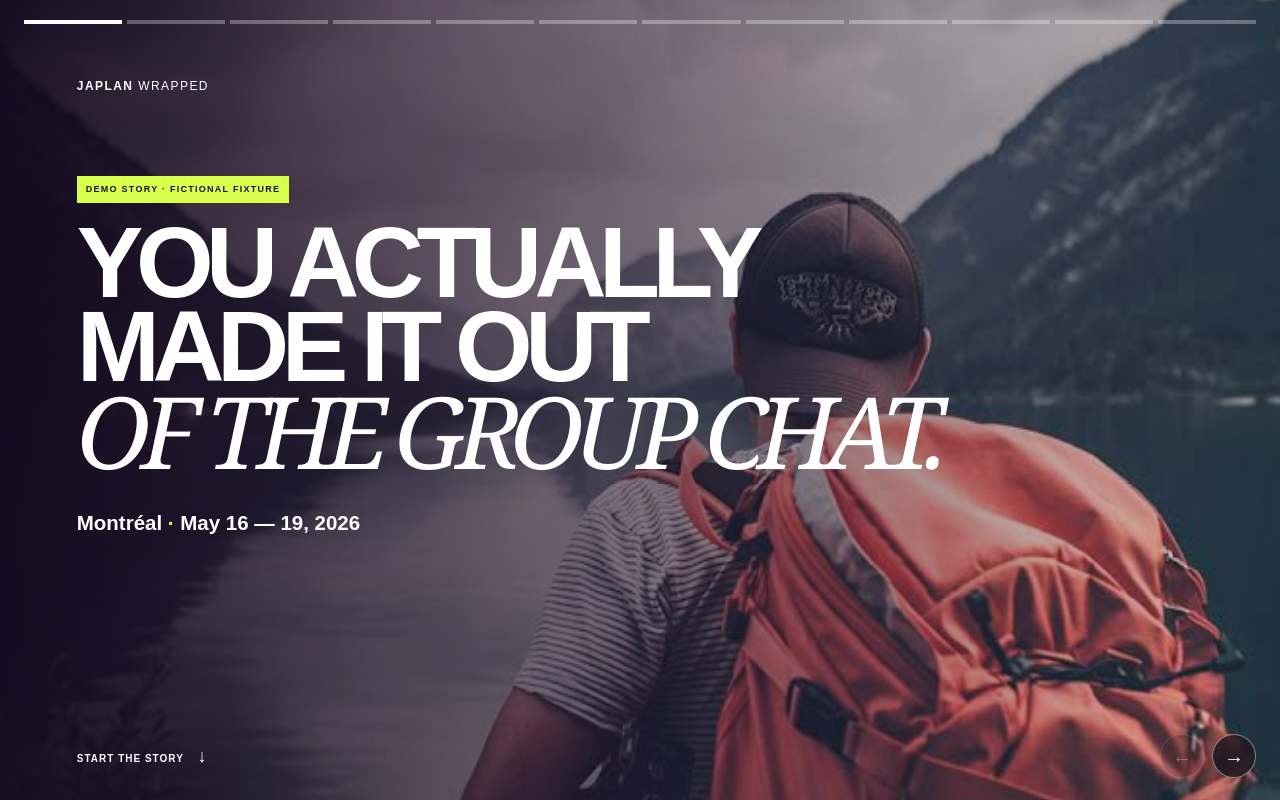
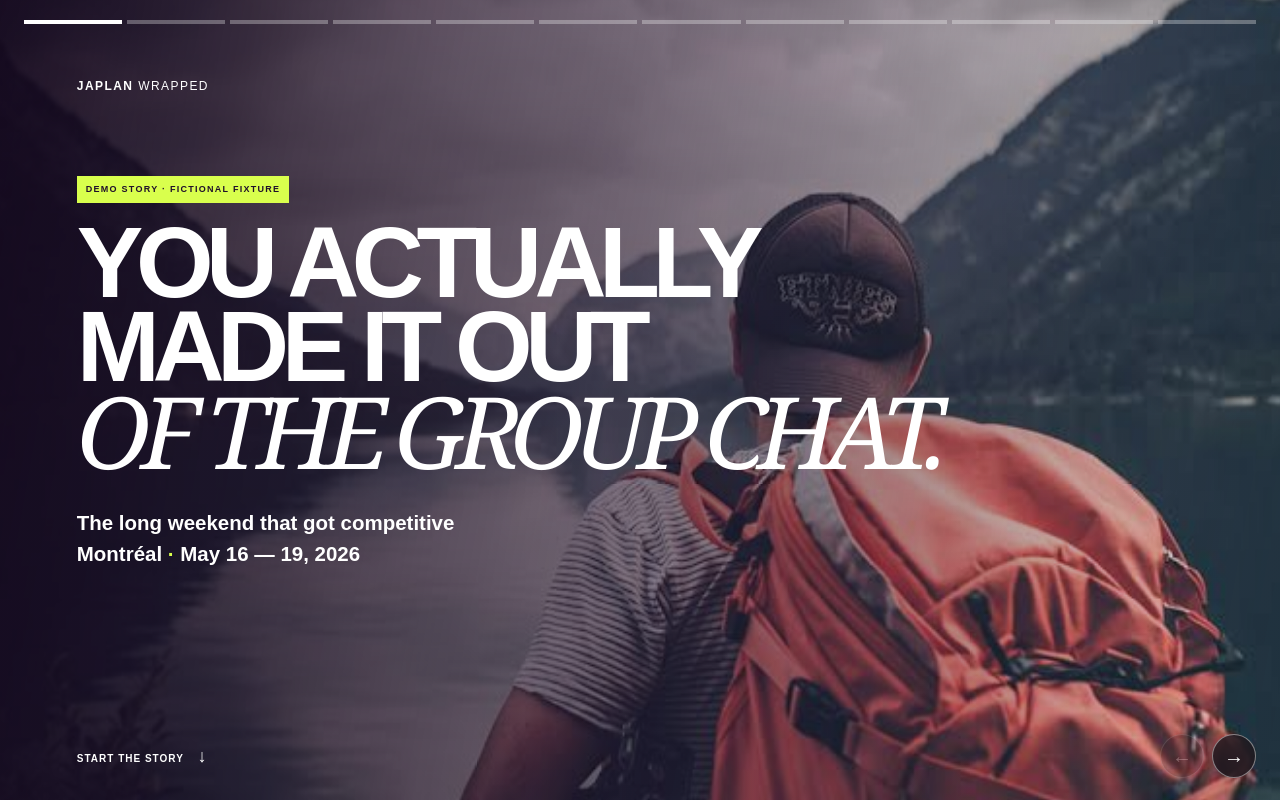
Before and after one commit to MicrophoneAle/Japlan, a Next.js app: page /wrapped in a window 1280 px wide. Built offline with nearby package versions, Linux system fonts and the light colour scheme.

Commit message:
Render Wrapped nickname group title

```diff
--- a/app/wrapped/wrapped-experience.tsx
+++ b/app/wrapped/wrapped-experience.tsx
@@ -50,7 +50,7 @@ function PersonSlide({ person, layout }: { person: Person; layout: 0 | 1 | 2 })
 function Slide({ slide, data, onReplay, onShare }: { slide: WrappedSlide; data: typeof demo; onReplay: () => void; onShare: () => void }) {
   if (slide.type === "intro") return <section className={`${styles.slide} ${styles.intro}`}>
     <div className={styles.introImage}><Photo photo={photos[0]} priority /></div><div className={styles.introShade} />
-    <div className={styles.brand}>JAPLAN <span>WRAPPED</span></div><div className={styles.introCopy}>{data === demo && <p className={styles.demoFlag}>DEMO STORY · FICTIONAL FIXTURE</p>}<h1>YOU ACTUALLY<br />MADE IT OUT<br /><i>OF THE GROUP CHAT.</i></h1><p className={styles.destination}>{data.trip.destination} <span>·</span> {data.trip.dates}</p></div><div className={styles.scrollCue}>START THE STORY <span>↓</span></div>
+    <div className={styles.brand}>JAPLAN <span>WRAPPED</span></div><div className={styles.introCopy}>{data === demo && <p className={styles.demoFlag}>DEMO STORY · FICTIONAL FIXTURE</p>}<h1>YOU ACTUALLY<br />MADE IT OUT<br /><i>OF THE GROUP CHAT.</i></h1><p className={styles.destination}>{data.trip.name}<br />{data.trip.destination} <span>·</span> {data.trip.dates}</p></div><div className={styles.scrollCue}>START THE STORY <span>↓</span></div>
   </section>;
   if (slide.type === "stats") return <section className={`${styles.slide} ${styles.stats}`}><div className={styles.dotGrid} /><div className={styles.statHalo}>{data.stats[2]?.value ?? "0"}</div><p className={styles.kicker}>THE RECEIPTS</p><h2>THIS WASN’T<br />A <i>CASUAL</i><br />WEEKEND.</h2><div className={styles.statList}>{data.stats.map((stat, i) => <div className={styles.stat} key={stat.label}><span>0{i + 1}</span><strong>{stat.value}</strong><em>{stat.label}</em></div>)}</div></section>;
   if (slide.type === "places") return <section className={`${styles.slide} ${styles.places}`}><div className={styles.placeTape}>WE WENT OUT · WE STAYED OUT · WE FOUND THINGS · </div><div className={styles.placesMarks}><span>✦</span><span>→</span><span>✦</span><i /></div><p className={styles.kicker}>EXPLORATION MODE</p><h2>THE CITY<br />DIDN’T KNOW<br />WHAT <i>HIT IT.</i></h2><div className={styles.placeNames}>{data.places.map((place, i) => <span key={place} style={{ "--i": i } as React.CSSProperties}>{place}</span>)}</div><div className={styles.mapBlob}><b>{data.stats[1]?.value ?? "0"}</b><span>PLACES<br />PLANNED</span></div></section>;
@@ -58,7 +58,7 @@ function Slide({ slide, data, onReplay, onShare }: { slide: WrappedSlide; data:
   if (slide.type === "leaderboard") return <section className={`${styles.slide} ${styles.leaderboard}`}><div className={styles.confetti}>✦ · ✦ · ✦ · ✦</div><div className={styles.rankStamp}>TOP<br />{data.people.length}</div><p className={styles.kicker}>FINAL STANDINGS</p><h2>LET’S TALK<br />ABOUT <i>THE SCORE.</i></h2><div className={styles.ranks}>{data.people.slice().reverse().map(person => <div key={person.name} className={styles.rank}><span>#{person.rank}</span><b>{person.name}</b><strong><CountUp value={person.score} /></strong></div>)}</div></section>;
   if (slide.type === "person") return <PersonSlide person={slide.person} layout={slide.layout} />;
   if (slide.type === "photos") return <section className={`${styles.slide} ${styles.photos}`}><p className={styles.kicker}>THE CAMERA ROLL</p><h2>47 LITTLE<br /><i>PROOFS</i> YOU<br />WERE THERE.</h2><div className={styles.photoSpread}>{[...photos, ...photos, ...photos].map((photo, i) => <div className={styles.spreadPhoto} key={`${photo.src}-${i}`}><Photo photo={photo} /></div>)}</div></section>;
-  return <section className={`${styles.slide} ${styles.finale}`}><div className={styles.finalePic}><Photo photo={photos[1]} /></div><div className={styles.finaleOverlay} /><div className={styles.finaleCopy}><p className={styles.brand}>JAPLAN <span>WRAPPED</span></p><h2>SAME GROUP.<br /><i>NEXT TRIP?</i></h2><p>{demo.trip.destination} · {demo.trip.dates}</p><div className={styles.finaleCta}><button type="button" onClick={onShare}>SHARE THIS TRIP ↗</button><button type="button" className={styles.replayText} onClick={onReplay}>Replay from the top</button></div></div></section>;
+  return <section className={`${styles.slide} ${styles.finale}`}><div className={styles.finalePic}><Photo photo={photos[1]} /></div><div className={styles.finaleOverlay} /><div className={styles.finaleCopy}><p className={styles.brand}>JAPLAN <span>WRAPPED</span></p><h2>SAME GROUP.<br /><i>NEXT TRIP?</i></h2><p>{data.trip.name}<br />{data.trip.destination} · {data.trip.dates}</p><div className={styles.finaleCta}><button type="button" onClick={onShare}>SHARE THIS TRIP ↗</button><button type="button" className={styles.replayText} onClick={onReplay}>Replay from the top</button></div></div></section>;
 }
 
 export function WrappedExperience({ data }: { data?: typeof demo }) {
```
